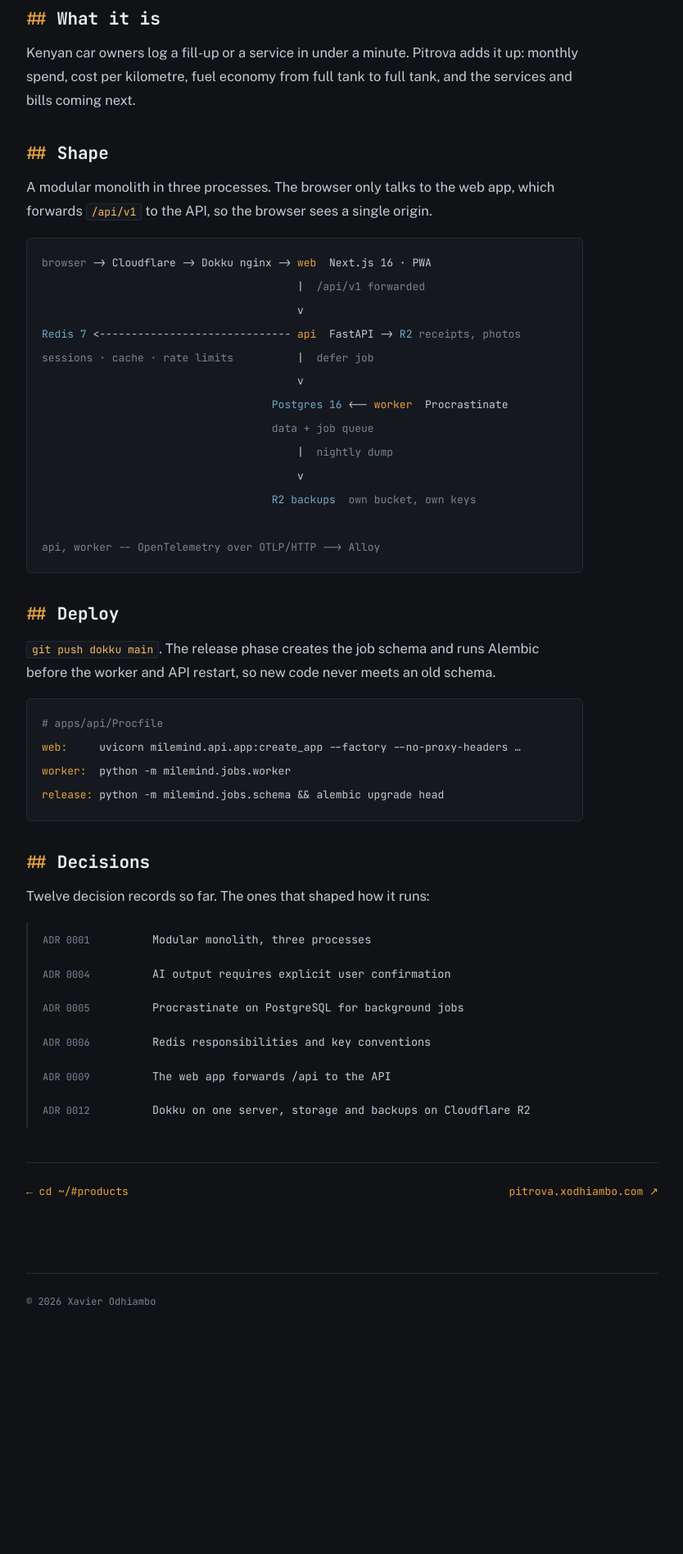
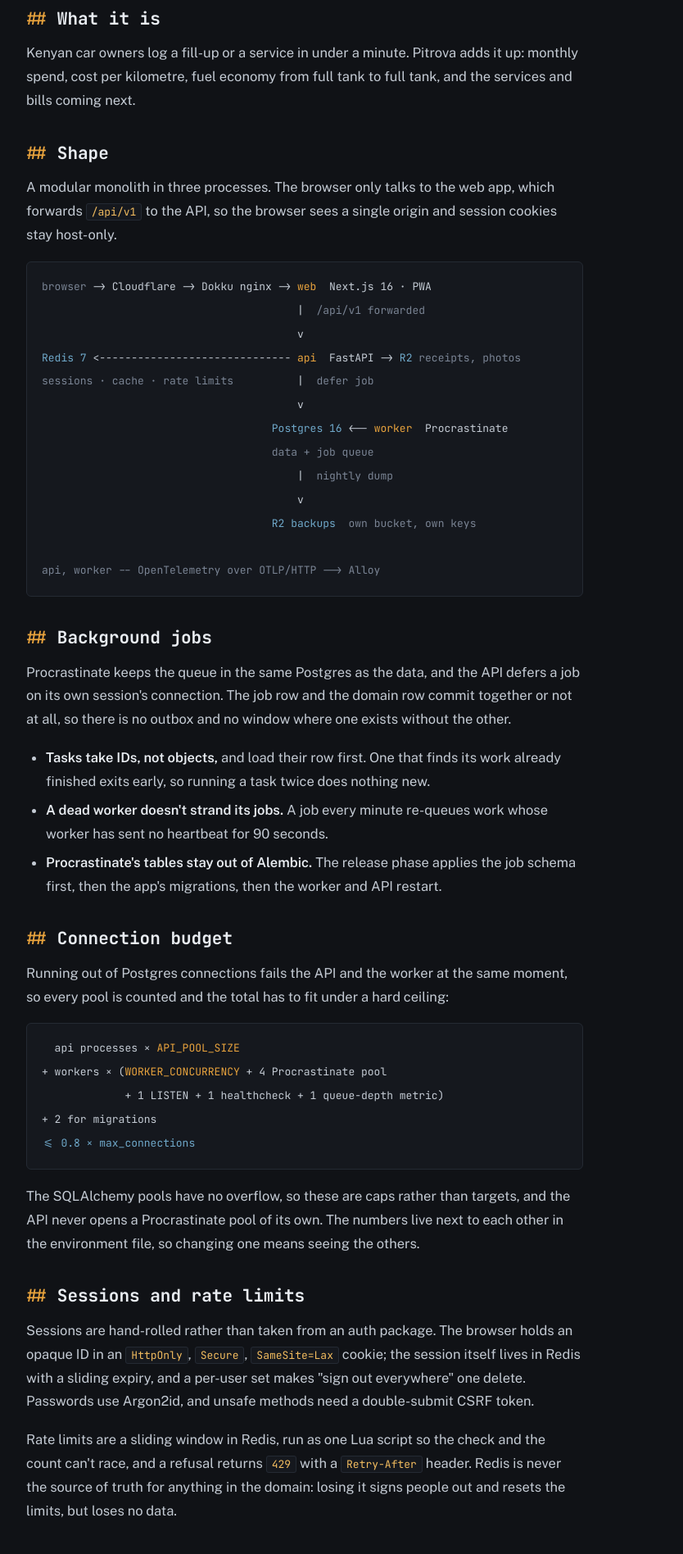
Before and after one commit to thepsalmist/thepsalmist.github.io, a Jekyll site: the page built from projects/pitrova/index.html, in a window 1280 px wide. Shown: the part 363-2259 px from the top of the page at 82% size, without its empty margins (222-1056 px from the left). Built offline with Jekyll 4.4.1, drawn with Linux system fonts in a browser that asks for light colours; before the commit the page ends 2001 px from its top, so only the background shows below that; some of the changed text lies outside the part shown.

Commit message:
Add build pages for Matchdesk and JobTracker, and deepen Pitrova's
Matchdesk and JobTracker cards now link to their own pages, the same
way Pitrova's does. Matchdesk covers the payment flow through Paystack,
the deploy pipeline and its observability. JobTracker covers saving a
link before the posting is fetched, the outbound boundary that fetch
goes through, why the queue moved to Procrastinate, and the
append-only event log.

Pitrova's page gains background jobs, the connection budget, sessions
and rate limits, and observability, and its decision list drops the ADR
numbers to match the others. Everything on the three pages is checked
against the code, not only the design docs.

The JobTracker card no longer names an internal phase. Log lists on
project pages keep their tag column when an entry wraps, and wide tables
scroll in their own box so the page never scrolls sideways on a phone.

```diff
--- a/assets/css/terminal.css
+++ b/assets/css/terminal.css
@@ -109,8 +109,7 @@
 .logline{padding:9px 0;font-size:13.5px;display:flex;gap:14px;flex-wrap:wrap;align-items:baseline}
 .logline .ts{color:var(--dim);font-size:12px;min-width:120px}
 .logline .tag-ok{color:var(--ok);font-size:12px}
-.logline .tag-todo{color:var(--dim);font-size:12px}
-.logline .title{color:var(--text)}
+.logline .tag-todo{color:var(--dim);font-size:12px}.logline .title{color:var(--text)}
 .logline a.title{color:var(--amber)}
 
 footer{margin-top:64px;padding:24px 0 40px;border-top:1px solid var(--line);display:flex;justify-content:space-between;flex-wrap:wrap;gap:10px;font-size:12px;color:var(--dim)}
@@ -120,6 +119,7 @@
 .post-header h1{font-size:clamp(24px,4.5vw,36px);font-weight:700;color:#E9EDF2;line-height:1.2;letter-spacing:-.01em;max-width:680px}
 .post-header .postmeta{margin-top:14px;font-size:12px;color:var(--dim)}
 .post-header .postmeta .tag-ok{color:var(--ok)}
+.post-header .postmeta .tag-wip{color:var(--amber)}
 
 .post-body{font-family:'Public Sans',system-ui,sans-serif;font-size:16.5px;line-height:1.75;max-width:680px;padding:40px 0 24px}
 .post-body p{margin-bottom:18px}
@@ -157,6 +157,11 @@
 .post-body pre .d{color:var(--dim)}
 .post-body pre.diagram code{line-height:1.5}
 .post-body .log{font-family:'JetBrains Mono',monospace;margin-bottom:18px}
+.post-body .logline{flex-wrap:nowrap}
+.post-body .logline > span:first-child{flex:none;min-width:72px}
+.post-body .logline .title{flex:1;min-width:0}
+.post-body .table-scroll{overflow-x:auto;margin-bottom:18px}
+.post-body .table-scroll table{margin-bottom:0}
 
 /* Post footer nav */
 .post-nav{border-top:1px solid var(--line);padding:24px 0;font-size:13px;display:flex;justify-content:space-between;gap:16px;flex-wrap:wrap}
--- a/index.html
+++ b/index.html
@@ -172,7 +173,7 @@
     </div>
     <div class="sysd">
       <span class="k">Loaded:</span><span>dokku · <a href="https://jobtracker.xodhiambo.com">jobtracker.xodhiambo.com</a></span>
-      <span class="k">Active:</span><span><span class="warn">activating</span> · phase 1.6, email ingestion · every merge to main ships</span>
+      <span class="k">Active:</span><span><span class="warn">activating</span> · in active development · every merge to main ships</span>
       <span class="k">Procs:</span><span>web (uvicorn) · worker (Procrastinate)</span>
     </div>
     <div class="svc-body">
--- a/projects/pitrova/index.html
+++ b/projects/pitrova/index.html
@@ -24,7 +24,7 @@
     <p>Kenyan car owners log a fill-up or a service in under a minute. Pitrova adds it up: monthly spend, cost per kilometre, fuel economy from full tank to full tank, and the services and bills coming next.</p>
 
     <h2>Shape</h2>
-    <p>A modular monolith in three processes. The browser only talks to the web app, which forwards <code>/api/v1</code> to the API, so the browser sees a single origin.</p>
+    <p>A modular monolith in three processes. The browser only talks to the web app, which forwards <code>/api/v1</code> to the API, so the browser sees a single origin and session cookies stay host-only.</p>
 <pre class="diagram"><code><span class="d">browser</span> -> Cloudflare -> Dokku nginx -> <span class="p">web</span>  Next.js 16 · PWA
                                         |  <span class="d">/api/v1 forwarded</span>
                                         v
@@ -39,22 +39,46 @@
 
 <span class="d">api, worker -- OpenTelemetry over OTLP/HTTP --> Alloy</span></code></pre>
 
+    <h2>Background jobs</h2>
+    <p>Procrastinate keeps the queue in the same Postgres as the data, and the API defers a job on its own session's connection. The job row and the domain row commit together or not at all, so there is no outbox and no window where one exists without the other.</p>
+    <ul>
+      <li><strong>Tasks take IDs, not objects,</strong> and load their row first. One that finds its work already finished exits early, so running a task twice does nothing new.</li>
+      <li><strong>A dead worker doesn't strand its jobs.</strong> A job every minute re-queues work whose worker has sent no heartbeat for 90 seconds.</li>
+      <li><strong>Procrastinate's tables stay out of Alembic.</strong> The release phase applies the job schema first, then the app's migrations, then the worker and API restart.</li>
+    </ul>
+
+    <h2>Connection budget</h2>
+    <p>Running out of Postgres connections fails the API and the worker at the same moment, so every pool is counted and the total has to fit under a hard ceiling:</p>
+<pre><code>  api processes × <span class="p">API_POOL_SIZE</span>
++ workers × (<span class="p">WORKER_CONCURRENCY</span> + 4 Procrastinate pool
+             + 1 LISTEN + 1 healthcheck + 1 queue-depth metric)
++ 2 for migrations
+<span class="s">&lt;= 0.8 × max_connections</span></code></pre>
+    <p>The SQLAlchemy pools have no overflow, so these are caps rather than targets, and the API never opens a Procrastinate pool of its own. The numbers live next to each other in the environment file, so changing one means seeing the others.</p>
+
+    <h2>Sessions and rate limits</h2>
+    <p>Sessions are hand-rolled rather than taken from an auth package. The browser holds an opaque ID in an <code>HttpOnly</code>, <code>Secure</code>, <code>SameSite=Lax</code> cookie; the session itself lives in Redis with a sliding expiry, and a per-user set makes "sign out everywhere" one delete. Passwords use Argon2id, and unsafe methods need a double-submit CSRF token.</p>
+    <p>Rate limits are a sliding window in Redis, run as one Lua script so the check and the count can't race, and a refusal returns <code>429</code> with a <code>Retry-After</code> header. Redis is never the source of truth for anything in the domain: losing it signs people out and resets the limits, but loses no data.</p>
+
+    <h2>Observability</h2>
+    <p>Every line of log output is one JSON object carrying the trace ID, and request lines name the route template, never the raw path, because paths can carry tokens. A redaction pass masks emails, Kenyan phone numbers, number plates and VINs, and the same rules run over span attributes. Telemetry is pushed over OTLP to Alloy, so no port is exposed, and an inbound <code>traceparent</code> is ignored so a client can't choose its own trace ID.</p>
+    <p><code>/readyz</code> checks Postgres, Redis and object storage, each with a 2-second timeout. It reports worker freshness too, but a stale worker never fails readiness: a dead background process shouldn't pull a healthy API out of rotation.</p>
+
     <h2>Deploy</h2>
-    <p><code>git push dokku main</code>. The release phase creates the job schema and runs Alembic before the worker and API restart, so new code never meets an old schema.</p>
+    <p><code>git push dokku main</code>. The release phase creates the job schema and runs Alembic before the worker and API restart, so new code never meets an old schema. Database backups run nightly, encrypted, to their own R2 bucket.</p>
 <pre><code><span class="d"># apps/api/Procfile</span>
 <span class="p">web:</span>     uvicorn milemind.api.app:create_app --factory --no-proxy-headers …
 <span class="p">worker:</span>  python -m milemind.jobs.worker
 <span class="p">release:</span> python -m milemind.jobs.schema &amp;&amp; alembic upgrade head</code></pre>
 
     <h2>Decisions</h2>
-    <p>Twelve decision records so far. The ones that shaped how it runs:</p>
     <div class="log">
-      <div class="logline"><span class="ts">ADR 0001</span><span class="title">Modular monolith, three processes</span></div>
-      <div class="logline"><span class="ts">ADR 0004</span><span class="title">AI output requires explicit user confirmation</span></div>
-      <div class="logline"><span class="ts">ADR 0005</span><span class="title">Procrastinate on PostgreSQL for background jobs</span></div>
-      <div class="logline"><span class="ts">ADR 0006</span><span class="title">Redis responsibilities and key conventions</span></div>
-      <div class="logline"><span class="ts">ADR 0009</span><span class="title">The web app forwards /api to the API</span></div>
-      <div class="logline"><span class="ts">ADR 0012</span><span class="title">Dokku on one server, storage and backups on Cloudflare R2</span></div>
+      <div class="logline"><span class="ts">shape</span><span class="title">Modular monolith, three processes</span></div>
+      <div class="logline"><span class="ts">web</span><span class="title">PWA first; a native app waits until the product is validated</span></div>
+      <div class="logline"><span class="ts">web</span><span class="title">The web app forwards /api to the API</span></div>
+      <div class="logline"><span class="ts">jobs</span><span class="title">Procrastinate on PostgreSQL for background jobs</span></div>
+      <div class="logline"><span class="ts">redis</span><span class="title">Redis owns sessions, cache, rate limits and short locks, and nothing else</span></div>
+      <div class="logline"><span class="ts">hosting</span><span class="title">Dokku on one server, storage and backups on Cloudflare R2</span></div>
     </div>
   </div>
 
```
Also changed, not shown: other parts of index.html (+2 -0 lines), projects/jobtracker/index.html (added, +70 -0 lines), projects/matchdesk/index.html (added, +93 -0 lines).
